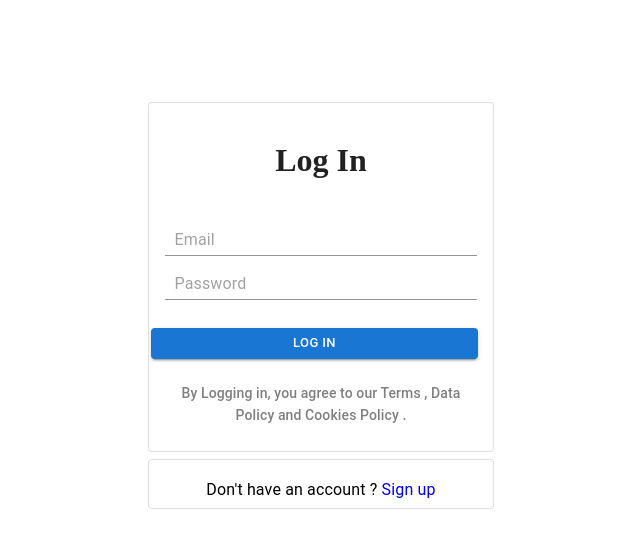
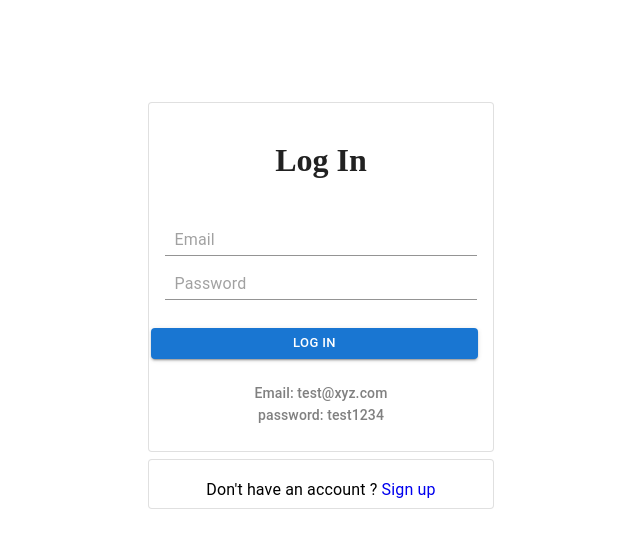
Before and after one commit to Shubhcs01/Reelify, a React (Create React App) app: page /login in a window 1280 px wide. Shown: the top 548 px of the page, without its empty margins (319-959 px from the left). Built offline with nearby package versions, Linux system fonts and the light colour scheme; no server answers.

Commit message:
added demo credentials

```diff
--- a/src/Components/Login.js
+++ b/src/Components/Login.js
@@ -54,6 +54,9 @@ function Login() {
     let history = useHistory();
     // console.log(store);
 
+    const emailRegex =
+    new RegExp(/^[A-Za-z0-9_!#$%&'*+\/=?`{|}~^.-]+@[A-Za-z0-9.-]+$/, "gm");
+
     const handleClick = async() => {
         if(email==='' || password===''){
             setError('Fields should not be empty !');
@@ -62,6 +65,7 @@ function Login() {
             },2000);
             return;
         }
+
         if(password.length < 6){
             setError('Length of password must be atleast 6 !');
             setTimeout(()=>{
@@ -70,42 +74,26 @@ function Login() {
             return;
         }
 
+        if(!emailRegex.test(email)){
+            setError('Email was Incorrect');
+            return;
+        } else {
             setError('');
             const userObj = await store.login(email,password);
             const uid = userObj.user.uid;
             console.log("Logged In success" + uid);
             if(uid !== undefined){
                 history.push("/feed");
+            } else {
+                alert("wrong Credential");
             }
+        }
+
+
     }
 
     return (
         <div className='loginWrapper'>
-
-            {/* <div className='imgCar' style={{ backgroundImage: 'url(' + bg + ')', backgroundSize: 'cover' }}>
-                <div className='car'>
-                    <CarouselProvider
-                        visibleSlides={1}
-                        naturalSlideWidth={238}
-                        naturalSlideHeight={423}
-                        totalSlides={5}
-                        interval={3000}
-                        isPlaying={true}
-                        infinite={true}
-                        dragEnabled={false}
-                        touchEnabled={false}
-                        hasMasterSpinner
-                    >
-                        <Slider>
-                            <Slide index={0}><Image src={img1} /></Slide>
-                            <Slide index={1}><Image src={img2} /></Slide>
-                            <Slide index={2}><Image src={img3} /></Slide>
-                            <Slide index={3}><Image src={img4} /></Slide>
-                            <Slide index={4}><Image src={img5} /></Slide>
-                        </Slider>
-                    </CarouselProvider>
-                </div>
-            </div> */}
 
             <div className='loginCard'>
                 <Card variant='outlined'>
@@ -129,7 +117,8 @@ function Login() {
                     </CardActions>
                     <CardContent>
                         <Typography variant="subtitle2" className={classes.text1}>
-                            By Logging in, you agree to our Terms , Data Policy and Cookies Policy .
+                            Email: test@xyz.com <br></br>
+                            password: test1234
                         </Typography>
                     </CardContent>
                 </Card>
```
Lines whose indentation alone changed are shown as unchanged.
